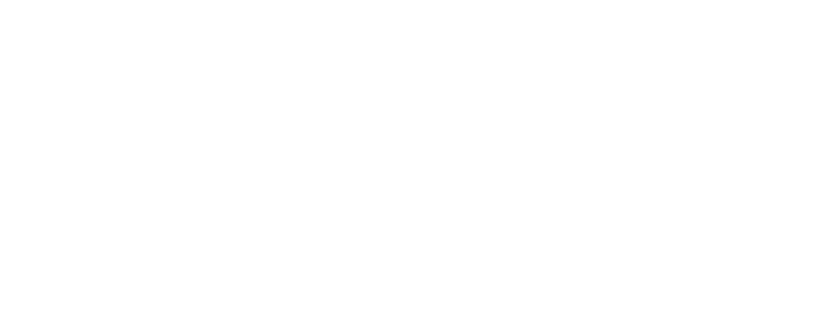
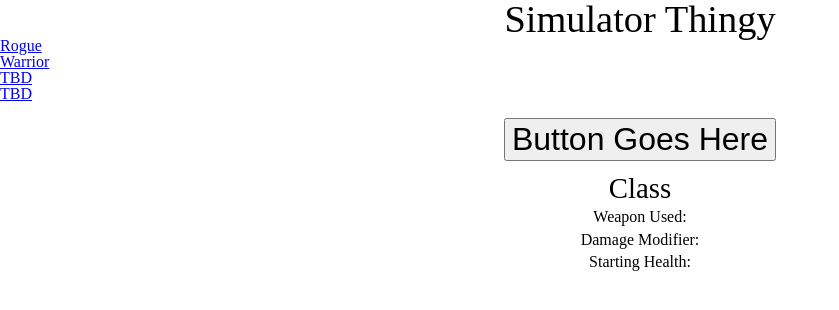
Before and after one commit to aingram84/battle_sim, a website: page index.html in a window 1280 px wide. Shown: the whole page, without its empty margins (0-839 px from the left). Drawn offline with Linux system fonts and the light colour scheme.

Commit message:
* HTML active, weapons function attached to class constructor

```diff
--- a/css/index.css
+++ b/css/index.css
@@ -46,3 +46,28 @@ table {
 	border-collapse: collapse;
 	border-spacing: 0;
 }
+
+h1 {
+    display: flex;
+    justify-content: center;
+    font-size: 2.4rem;
+}
+h2 {
+    display: flex;
+    justify-content: center;
+    font-size: 1.8rem;
+}
+p {
+    display: flex;
+    justify-content: center;
+    font-size: 1rem;
+    margin-top: 0.5%;
+}
+button {
+    display: flex;
+    /* justify-self: center; */
+    margin-left: auto;
+    margin-right: auto;
+    margin-bottom: 1%;
+    font-size: 2rem;
+}
--- a/index.html
+++ b/index.html
@@ -1,7 +1,43 @@
 <!DOCTYPE html>
-<html>
+<html lang="en">
 
 <head>
     <link rel="stylesheet" href="css/index.css">
-  <title>Hubs Battle Sim</title>
-  </head>
+    <meta name="viewport" content="width=device-width, initial-scale=1.0">
+    <title>Hubs Battle Sim</title>
+    <script src="index.js"></script>
+</head>
+<body>
+    <div class="hdrBox">
+        <h1>Simulator Thingy</h1>
+    </div>
+    <div class="navBox">
+        <a href="rogue.html"><div class="navButton">
+            Rogue
+        </div>
+    </a>
+        <a href="warrior.html"><div class="navButton">
+            Warrior
+        </div>
+    </a>
+        <a href="contact.html"><div class="navButton">
+            TBD
+        </div>
+    </a>
+        <a href="projects.html"><div class="navButton">
+            TBD
+        </div>
+    </a>
+    </div>
+    <br>
+
+    <button onclick="resultLabel()">Button Goes Here</button>
+
+    <h2>Class</h2>
+    <div class="turnResults">
+        <p>Weapon Used:</p>
+        <p>Damage Modifier:</p>
+        <p>Starting Health:</p><br>
+    </div>
+
+</html>
--- a/index.js
+++ b/index.js
@@ -111,16 +111,21 @@ class Character {
         this.armor = armor;
         this.weapon = weaponArray;
     }
+    // Weapon Arrays
+getWeapon() {
+    return this.weapon[getRandomInt(0, this.weapon.length-1)];
+}
 }
 
 
-// Weapon Arrays
-const rogueWeapon = ["dagger", "sword", "axe", "fist weapon"]
-const warrWeapon = ["2H Sword", "sword", "2h axe", "fist weapon", "2H Mace"]
+
+
+const rogueWeaponArray = ["dagger", "sword", "axe", "fist weapon"]
+const warrWeaponArray = ["2H Sword", "sword", "2h axe", "fist weapon", "2H Mace"]
 
 // RPG Class Creation
-const rogue = new Character('Rogue', 75, 1, 1.08, 5, 25, 'leather', rogueWeapon);
-const warrior = new Character('Warrior', 125, 1.1, .85, 7, 30, 'plate', warrWeapon);
+const rogue = new Character('Rogue', 75, 1, 1.08, 5, 25, 'leather', rogueWeaponArray);
+const warrior = new Character('Warrior', 125, 1.1, .85, 7, 30, 'plate', warrWeaponArray);
 console.log(rogue);
 console.log(warrior);
 
@@ -161,6 +166,7 @@ let defenderStartHealth = 100;
 let defenderRemHealth = 100;
 console.log(`Attacker Roll: ${attackRoll}`);
 console.log(`Defender Roll: ${defenseRoll}`);
+
 if (attackRoll === defenseRoll) {
     console.log(`Tied with roll of ${attackRoll}`);
 } else if
@@ -173,11 +179,26 @@ Defender health remaining: ${defenderRemHealth}`);
     console.log(`Defender wins ${defenseRoll} to ${attackRoll}, ${retalDamage} counter damage dealt.
 Attacker health remaining: ${attackerRemHealth}`);
 }
-// console.log(`${rogue.className} used ${rogueWeapon[2]}
-console.log(`${rogue.className} used ${rogueWeapon[getRandomInt(0, rogueWeapon.length-1)]}
-${warrior.className} used ${warrWeapon[getRandomInt(0, warrWeapon.length-1)]}`);
+console.log(`${rogue.className} used ${rogueWeaponArray[getRandomInt(0, rogueWeaponArray.length-1)]}.
+${warrior.className} used ${warrWeaponArray[getRandomInt(0, warrWeaponArray.length-1)]}.`);
+console.log(`${rogue.className} used ${rogue.getWeapon()}.`)
+console.log(`${warrior.className} used ${warrior.getWeapon()}.`)
+resultLabel(rogue);
 
 function Combat(char1, char2) {
     char1 = rogue;
     char2 = warrior;
 }
+
+function resultLabel() {
+    let abc = new Character('Rogue', 75, 1, 1.08, 5, 25, 'leather', rogueWeaponArray);;
+    let p1 = document.querySelectorAll("div.turnResults > p")[0];
+    let p2 = document.querySelectorAll("div.turnResults > p")[1];
+    let p3 = document.querySelectorAll("div.turnResults > p")[2];
+    let className = document.querySelectorAll("h2")[0];
+
+    className.textContent = abc.className;
+    p1.textContent = `Weapon Used: ${abc.getWeapon()}`;
+    p2.textContent = `Damage Modifier: ${abc.damageMod}`;
+    p3.textContent = `Starting Health: ${abc.classStartHealth}`;
+}
```
